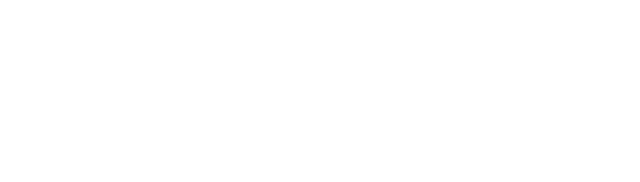
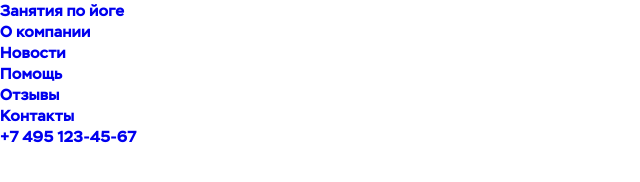
Before and after one commit to oliandrv/yoga, a plain HTML site: page index.html in a window 1280 px wide. Shown: the whole page, without its empty margins (0-640 px from the left). Drawn offline with Linux system fonts and the light colour scheme.

Commit message:
add fonts, favicon, img

```diff
--- a/index.html
+++ b/index.html
@@ -1,11 +1,32 @@
 <!DOCTYPE html>
 <html lang="en">
+
 <head>
     <meta charset="UTF-8">
     <meta name="viewport" content="width=device-width, initial-scale=1.0">
-    <title>Document</title>
+    <link rel="stylesheet" href="./style/style.css">
+    <link rel="stylesheet" href="./style/variables.css">
+    <link rel="icon" href="/favicon.ico" type="image/x-icon">
+    <title>Йога</title>
 </head>
+
 <body>
+    <div class="yoga">
+        <header class="yoga__header">
+            <ul class="yoga__nav">
+                <li><a class="yoga__nav-link" href="#">Занятия по йоге</a></li>
+                <li><a class="yoga__nav-link" href="#">О компании</a></li>
+                <li><a class="yoga__nav-link" href="#">Новости</a></li>
+                <li><a class="yoga__nav-link" href="#">Помощь</a></li>
+                <li><a class="yoga__nav-link" href="#">Отзывы</a></li>
+                <li><a class="yoga__nav-link" href="#">Контакты</a></li>
+                <li><a class="yoga__nav-link" href="tel:+74951234567">+7 495 123-45-67</a></li>
+            </ul>
+
+        </header>
+
+    </div>
 
 </body>
+
 </html>
--- a/style/style.css
+++ b/style/style.css
@@ -0,0 +1,51 @@
+@font-face {
+    font-family: "Stem";
+    src: url("../fonts/Stem-Bold.woff2") format("woff2");
+    font-weight: 700;
+    font-style: normal;
+    font-display: swap;
+}
+
+@font-face {
+    font-family: "Stem";
+    src: url("../fonts/Stem-Medium.woff2") format("woff2");
+    font-weight: 500;
+    font-style: normal;
+    font-display: swap;
+}
+
+@font-face {
+    font-family: "Stem";
+    src: url("../fonts/Stem-Regular.woff2") format("woff2");
+    font-weight: 400;
+    font-style: normal;
+    font-display: swap;
+}
+
+* {
+    margin: 0;
+    padding: 0;
+    box-sizing: border-box;
+    list-style: none;
+    text-decoration: none;
+}
+
+body {
+    font-family: "Stem", sans-serif;
+
+    display: flex;
+    max-width: 1440px;
+    width: 100%;
+    margin: 0 auto;
+
+}
+
+.yoga {
+
+
+}
+
+.yoga__container {
+    max-width: 1440px;
+    width: 100%;
+}
```
Also changed, not shown: favicon.ico (added), fonts/Stem-Bold.woff2 (added), fonts/Stem-Medium.woff2 (added), fonts/Stem-Regular.woff2 (added), img/bg-2.png (added), img/svg/arrow-btn.svg (added), img/svg/video-play.svg (added), style/variables.css (added), 3 other files.
